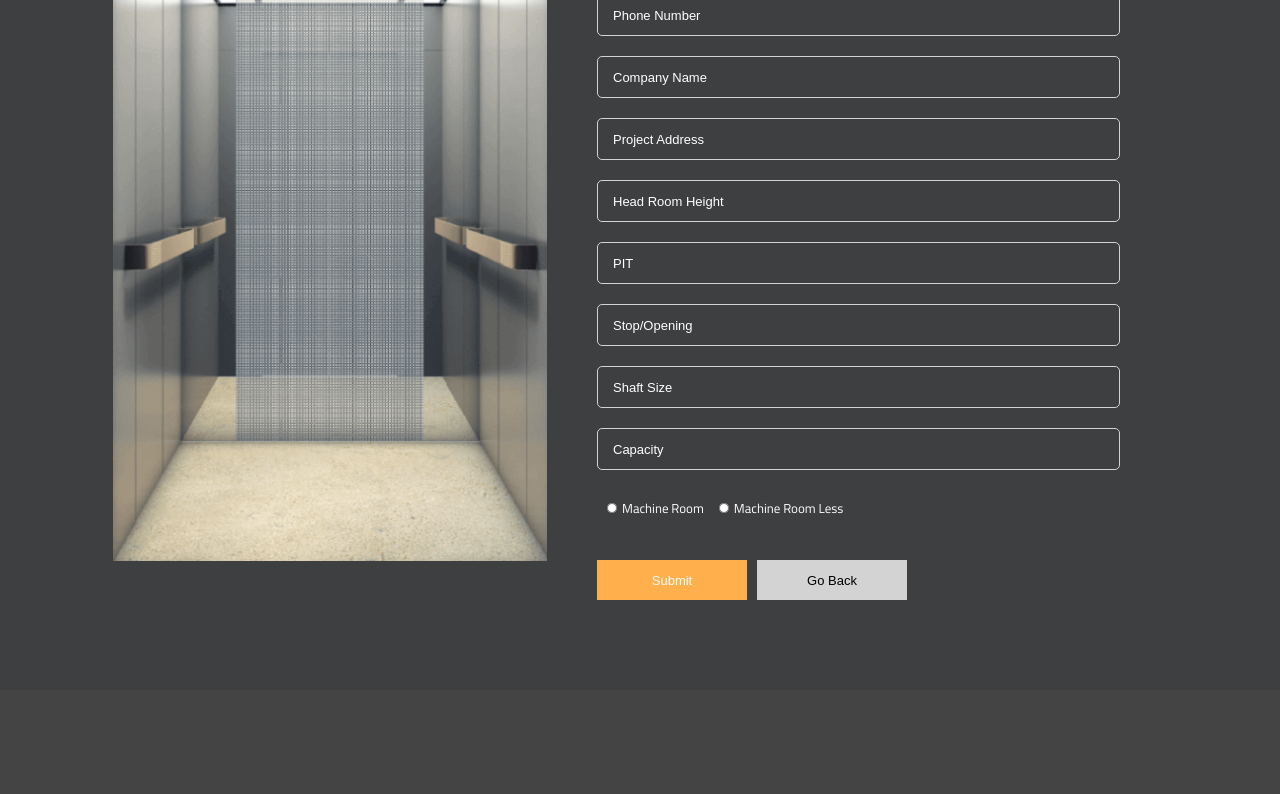
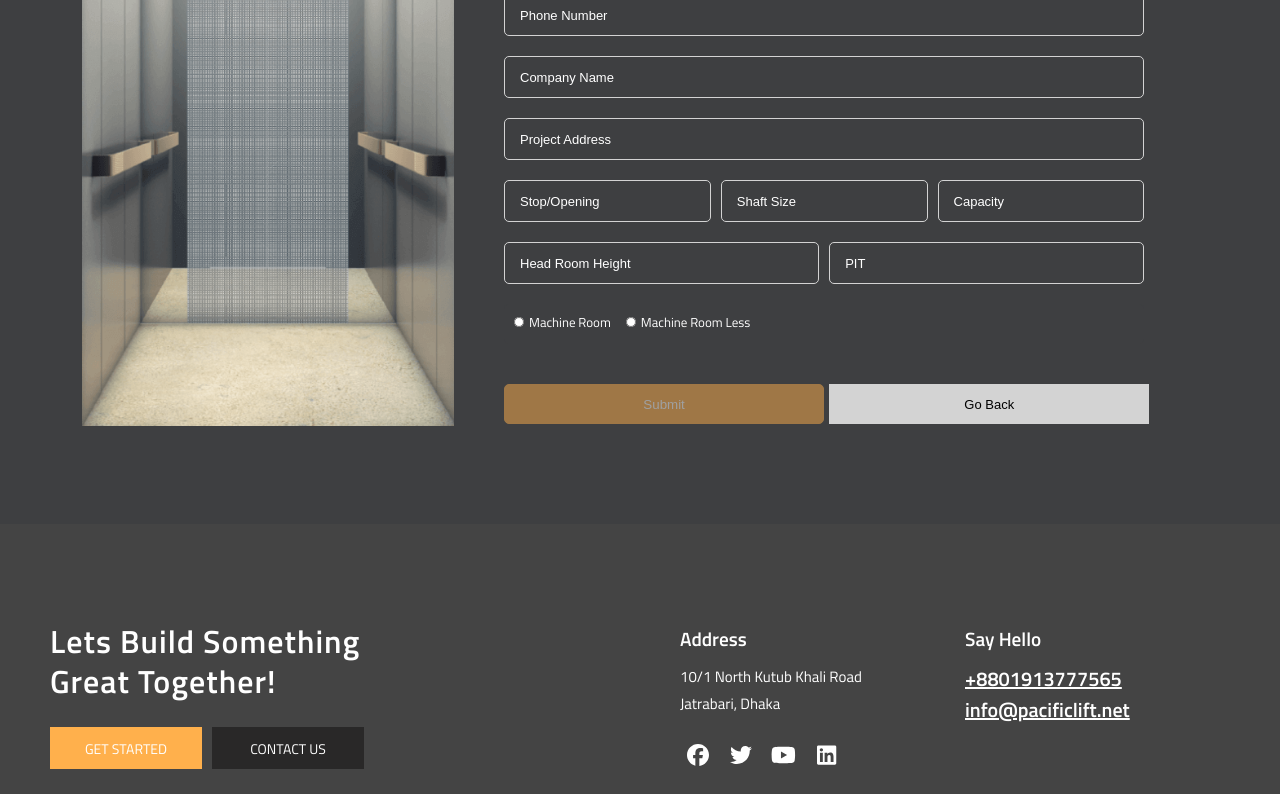
Before and after one commit to Aminur-Rahman-Kanon/pacific-lift, a React (Create React App) app: page /place-order/cabin/tko-j114n in a window 1280 px wide. Shown: the part 537-1331 px from the top of the page. Built offline with nearby package versions, Linux system fonts and the light colour scheme.

Commit message:
send_product_query_1

```diff
--- a/src/components/blogList/blogList.module.css
+++ b/src/components/blogList/blogList.module.css
@@ -1,5 +1,6 @@
 .container {
     width: 100%;
+    max-width: 1400px;
     margin: 50px auto;
     padding: 20px;
     box-sizing: border-box;
--- a/src/components/content1/content1.module.css
+++ b/src/components/content1/content1.module.css
@@ -1,7 +1,7 @@
 .container {
     width: 100%;
     max-width: 1400px;
-    margin: 100px 0 50px;
+    margin: 100px auto 50px;
     padding: 20px;
     box-sizing: border-box;
     display: flex;
--- a/src/components/displayProducts/displayProducts.jsx
+++ b/src/components/displayProducts/displayProducts.jsx
@@ -19,7 +19,7 @@ const DisplayProducts = () => {
             }
             <div className={styles.textContainer} style={{alignItems: 'center'}}>
                 <span className={styles.key} style={{display: 'flex', justifyContent: 'flex-start', alignItems: 'center'}}>price</span>
-                <Link to={`place-order/${prd.category}/${prd.title}}`} className={styles.btn}>
+                <Link to={`place-order/${prd.category}/${prd.title}`} className={styles.btn}>
                     Contact us for price
                 </Link>
             </div>
--- a/src/pages/category/category.module.css
+++ b/src/pages/category/category.module.css
@@ -1,6 +1,8 @@
 .main {
     width: 100%;
+    max-width: 1400px;
     position: relative;
+    margin: auto;
 }
 
 .navbar {
@@ -153,7 +155,7 @@
     margin: 20px auto;
     display: grid;
     grid-template-columns: repeat(3, 1fr);
-    gap: 15px;
+    gap: 50px;
     justify-content: center;
     align-items: center;
 }
--- a/src/pages/homepage/homepage.module.css
+++ b/src/pages/homepage/homepage.module.css
@@ -8,4 +8,5 @@
 
 .item {
     width: 100%;
+    max-width: 1800px;
 }
--- a/src/pages/orderNow/orderNow.jsx
+++ b/src/pages/orderNow/orderNow.jsx
@@ -1,17 +1,53 @@
-import React, { useEffect } from 'react';
+import React, { useEffect, useState } from 'react';
 import { useParams, useNavigate } from 'react-router-dom';
 import styles from './orderNow.module.css';
 import { products } from '../../data/products';
 import { focusElement, leaveFocus } from '../../utilities/utilities';
+import SubmitBtn from '../../components/submitBtn/submitBtn';
+import Modal from '../../components/modal/modal';
 
 const OrderNow = () => {
 
     const { itemId, category } = useParams();
     const navigate = useNavigate();
 
+    const [isCabin, setIsCabin] = useState(false);
+    const [isBtnDisable, setIsBtnDisable] = useState(true);
+    const [spinner, setSpinner] = useState(false);
+    const [modal, setModal] = useState(false);
+    const [isError, setIsError] = useState(false);
+
+    const [name, setName] = useState('');
+    const [email, setEmail] = useState('');
+    const [phone, setPhone] = useState('');
+    const [company, setCompany] = useState('');
+    const [address, setAddress] = useState('');
+    const [stop, setStop] = useState('');
+    const [shaft, setShaft] = useState('');
+    const [capacity, setCapacity] = useState('');
+    const [headRoomHeight, setHeadRoomHeight] = useState('');
+    const [pit, setPit] = useState('');
+    const [machineRoom, setMachineRoom] = useState('');
+
     useEffect(() => {
+        if (category && category === 'cabin'){
+            setIsCabin(true);
+        }
+        else {
+            setIsCabin(false);
+        }
+
         window.scrollTo(0, 0);
-    }, []);
+    }, [category]);
+
+    useEffect(() => {
+        if (name, address, email, phone){
+            setIsBtnDisable(false);
+        }
+        else {
+            setIsBtnDisable(true)
+        }
+    }, [name, email, phone, address])
 
     if (!itemId) return;
 
@@ -22,7 +58,55 @@ const OrderNow = () => {
         <img src={item[0].img} alt={item[0].title} className={styles.bg} />
     </div>
 
+    const submitHandler = async (e) => {
+        e.preventDefault();
+        setSpinner(true);
+
+        await fetch('https://pacific-lift-server.onrender.com/product-query', {
+            method: 'POST',
+            headers: {
+                'Content-type': 'application/json'
+            },
+            body: JSON.stringify({
+                category, name, email, phone, company, address, stop, shaft, capacity, headRoomHeight, pit, machineRoom
+            })
+        }).then(res => res.json())
+        .then(result => {
+            setSpinner(false);
+            if (result.status === 'success'){
+                setIsError(false);
+                setModal(true);
+            }
+            else {
+                setIsError(true);
+                setModal(true);
+            }
+        })
+        .catch(err => {
+            setSpinner(true);
+            setIsError(true);
+            setModal(true);
+        });
+    }
+
+    const displayMsg = !isError ? <div className={styles.msgContainer}>
+        <h2 className={styles.headingLargeBlack}>Query submitted!</h2>
+        <span className={styles.textSmallBlack}>We will get back to you very soon</span>
+        <button className={styles.msgBtn} onClick={() => window.location.reload()}>Ok</button>
+    </div>
+    :
+    <div className={styles.msgContainer}>
+        <h2 className={styles.headingLargeBlack}>Ooops something went wrong!</h2>
+        <span className={styles.textSmallBlack}>Please try again</span>
+        <button className={styles.msgBtn} onClick={() => setModal(false)}>Ok</button>
+    </div>
+
+
     return (
+        <>
+            <Modal modal={modal}>
+                {displayMsg}
+            </Modal>
             <section className={styles.container}>
                 <div className={styles.wrapper}>
                     <div className={styles.leftItem}>
@@ -34,85 +118,122 @@ const OrderNow = () => {
                             onFocus={() => focusElement(0, styles)}
                             onBlur={() => leaveFocus(0, styles)}>
                             <label className={styles.label}>full name</label>
-                        <input type='text' placeholder='Full Name' className={styles.input}/>
+                            <input type='text'
+                                    placeholder='Full Name'
+                                    className={styles.input}
+                                    onChange={(e) => setName(e.target.value)}/>
                         </div>
                         <div className={styles.inputContainer}
                             onFocus={() => focusElement(1, styles)}
                             onBlur={() => leaveFocus(1, styles)}>
                             <label className={styles.label}>email address</label>
-                        <input type='text' placeholder='Email Address' className={styles.input}/>
+                            <input type='text'
+                                    placeholder='Email Address'
+                                    className={styles.input}
+                                    onChange={(e) => setEmail(e.target.value)}/>
                         </div>
                         <div className={styles.inputContainer}
                             onFocus={() => focusElement(2, styles)}
                             onBlur={() => leaveFocus(2, styles)}>
                             <label className={styles.label}>phone number</label>
-                        <input type='text' placeholder='Phone Number' className={styles.input}/>
+                            <input type='text'
+                                    placeholder='Phone Number'
+                                    className={styles.input}
+                                    onChange={(e) => setPhone(e.target.value)}/>
                         </div>
                         <div className={styles.inputContainer}
                             onFocus={() => focusElement(3, styles)}
                             onBlur={() => leaveFocus(3, styles)}>
                             <label className={styles.label}>company name</label>
-                        <input type='text' placeholder='Company Name' className={styles.input}/>
+                            <input type='text'
+                                    placeholder='Company Name'
+                                    className={styles.input}
+                                    onChange={(e) => setCompany(e.target.value)}/>
                         </div>
                         <div className={styles.inputContainer}
                             onFocus={() => focusElement(4, styles)}
                             onBlur={() => leaveFocus(4, styles)}>
                             <label className={styles.label}>project address</label>
-                        <input type='text' placeholder='Project Address' className={styles.input}/>
+                            <input type='text'
+                                    placeholder='Project Address'
+                                    className={styles.input}
+                                    onChange={(e) => setAddress(e.target.value)}/>
                         </div>
+                        <div style={isCabin ? {display: 'flex'} : {display: 'none'}} className={styles.inputGroup}>
+                            <div className={styles.inputContainer}
+                                onFocus={() => focusElement(7, styles)}
+                                onBlur={() => leaveFocus(7, styles)}>
+                                <label className={styles.label}>stop/opening</label>
+                                <input type='text'
+                                        placeholder='Stop/Opening'
+                                        className={styles.input}
+                                        onChange={(e) => setStop(e.target.value)}/>
+                            </div>
+                            <div className={styles.inputContainer}
+                                onFocus={() => focusElement(8, styles)}
+                                onBlur={() => leaveFocus(8, styles)}>
+                                <label className={styles.label}>shaft size</label>
+                                <input type='text'
+                                        placeholder='Shaft Size'
+                                        className={styles.input}
+                                        onChange={(e) => setShaft(e.target.value)}/>
+                            </div>
+                            <div className={styles.inputContainer}
+                                onFocus={() => focusElement(9, styles)}
+                                onBlur={() => leaveFocus(9, styles)}>
+                                <label className={styles.label}>capacity</label>
+                                <input type='text'
+                                        placeholder='Capacity'
+                                        className={styles.input}
+                                        onChange={(e) => setCapacity(e.target.value)}/>
+                            </div>
+                        </div>
+                        <div style={isCabin ? {display: 'flex'} : {display: 'none'}} className={styles.inputGroup}>
                             <div className={styles.inputContainer}
                                 onFocus={() => focusElement(5, styles)}
                                 onBlur={() => leaveFocus(5, styles)}>
                                 <label className={styles.label}>head room height</label>
-                        <input type='text' placeholder='Head Room Height' className={styles.input}/>
+                                <input type='text'
+                                        placeholder='Head Room Height'
+                                        className={styles.input}
+                                        onChange={(e) => setHeadRoomHeight(e.target.value)}/>
                             </div>
                             <div className={styles.inputContainer}
                                 onFocus={() => focusElement(6, styles)}
                                 onBlur={() => leaveFocus(6, styles)}>
                                 <label className={styles.label}>PIT</label>
-                        <input type='text' placeholder='PIT' className={styles.input}/>
+                                <input type='text'
+                                        placeholder='PIT'
+                                        className={styles.input}
+                                        onChange={(e) => setPit(e.target.value)}/>
                             </div>
-                    <div className={styles.inputContainer}
-                         onFocus={() => focusElement(7, styles)}
-                         onBlur={() => leaveFocus(7, styles)}>
-                        <label className={styles.label}>stop/opening</label>
-                        <input type='text' placeholder='Stop/Opening' className={styles.input} />
                         </div>
-                    <div className={styles.inputContainer}
-                         onFocus={() => focusElement(8, styles)}
-                         onBlur={() => leaveFocus(8, styles)}>
-                        <label className={styles.label}>shaft size</label>
-                        <input type='text' placeholder='Shaft Size' className={styles.input} />
-                    </div>
-                    <div className={styles.inputContainer}
-                         onFocus={() => focusElement(9, styles)}
-                         onBlur={() => leaveFocus(9, styles)}>
-                        <label className={styles.label}>capacity</label>
-                        <input type='text' placeholder='Capacity' className={styles.input} />
-                    </div>
-                    {/* <div className={styles.inputGroup}>
-                    </div> */}
-                    <div className={styles.inputContainer} style={{border: 'none'}}>
+                        <div style={isCabin ? {display: 'flex', border: 'none'} : {display: 'none'}} className={styles.inputContainer}>
                             <div className={styles.radioInput}>
-                            <input type='radio' id='machine room' name='machine room' value="machine room"/>
+                                <input type='radio' id='machine room' name='machine room' value="machine room" onChange={(e) => setMachineRoom(e.target.value)}/>
                                 <label htmlFor='machine room' className={styles.radioLabel}>machine room</label>
                             </div>
                             <div className={styles.radioInput}>
-                            <input type='radio' id='machine room less' name='machine room' value="machine room less"/>
+                                <input type='radio' id='machine room less' name='machine room' value="machine room less" onChange={(e) => setMachineRoom(e.target.value)}/>
                                 <label htmlFor='machine room less' className={styles.radioLabel}>machine room less</label>
                             </div>
                         </div>
                         <div className={styles.btnGroup}>
-                        <button className={styles.btn}>submit</button>
+                            <div className={styles.btns}>
+                                <SubmitBtn btnText={'Submit'} spinner={spinner} isDisable={isBtnDisable} clickHandler={submitHandler}/>
+                            </div>
+                            <div className={styles.btns}>
                                 <button className={styles.btn} onClick={(e) => {
                                         e.preventDefault();
                                         return navigate(-1);
                                     }
                                     }>go back</button>
                             </div>
+                        </div>
                     </form>
                 </div>
             </section>
+        </>
     )
 }
 
--- a/src/pages/orderNow/orderNow.module.css
+++ b/src/pages/orderNow/orderNow.module.css
@@ -21,7 +21,7 @@
 }
 
 .leftItem {
-    width: 35%;
+    width: 30%;
     height: 100%;
     display: flex;
     justify-content: center;
@@ -41,7 +41,7 @@
 }
 
 .form {
-    width: 50%;
+    width: 60%;
     height: 100%;
     padding: 20px;
     padding-left: 50px;
@@ -82,6 +82,7 @@
     display: flex;
     justify-content: space-between;
     align-items: center;
+    gap: 10px;
 }
 
 .miniInput {
@@ -172,27 +173,64 @@ input[type="radio"] {
     margin-top: 20px;
 }
 
+.btns {
+    width: 47.5%;
+}
+
 .btn {
-    width: 150px;
+    width: 100%;
     height: 40px;
     cursor: pointer;
     font-size: 13px;
     text-transform: capitalize;
-}
-
-.btn:nth-child(1) {
-    border: 1px solid #ffb04c;
-    background-color: #ffb04c;
-    color: white;
-    margin-right: 5px;
-}
-
-.btn:nth-child(2) {
     border: 1px solid lightgray;
     background-color: lightgray;
     color: black;
     margin-left: 5px;
 }
+
+.msgContainer {
+    width: 100%;
+    padding: 10px;
+    box-sizing: border-box;
+    display: flex;
+    flex-direction: column;
+    justify-content: center;
+    align-items: center;
+}
+
+.headingLargeBlack {
+    font-size: 1.5rem;
+    color: black;
+    font-weight: 400;
+    margin: 10px auto;
+    text-align: center;
+}
+
+.textSmallBlack {
+    font-size: 1.2rem;
+    font-weight: 400;
+    color: black;
+    margin: 10px auto;
+    display: block;
+    text-align: center;
+}
+
+.msgBtn {
+    width: 100%;
+    max-width: 300px;
+    height: 40px;
+    border: 1px solid #ffb04c;
+    background-color: #ffb04c;
+    color: white;
+    cursor: pointer;
+    margin: 10px auto;
+}
+
+.msgBtn:hover {
+    background-color: #fc9815;
+}
+
 
 @media (max-width: 1023px) {
     .container {
@@ -200,6 +238,10 @@ input[type="radio"] {
     }
     .wrapper {
         flex-direction: column;
+    }
+
+    .inputGroup {
+        width: 100%;
     }
 
     .inputContainer {
@@ -220,7 +262,7 @@ input[type="radio"] {
         justify-content: center;
     }
 
-    .btn {
+    .btns {
         width: 100%;
     }
 }
@@ -241,4 +283,7 @@ input[type="radio"] {
         padding: 5px
     }
 
+    .msgBtn {
+        max-width: unset;
+    }
 }
--- a/src/pages/quote/quote.module.css
+++ b/src/pages/quote/quote.module.css
@@ -3,8 +3,6 @@
     width: 100%;
     height: 100vh;
     min-height: 850px;
-    padding-top: 100px;
-    box-sizing: border-box;
     display: flex;
     flex-direction: column;
     justify-content: center;
@@ -37,8 +35,6 @@
 
 .leftItem {
     width: 40%;
-    /* padding: 10px;
-    box-sizing: border-box; */
     display: flex;
     flex-direction: column;
     justify-content: center;
```
Also changed, not shown: src/pages/quote/quote.jsx (+0 -8 lines). Lines whose indentation alone changed are shown as unchanged.
